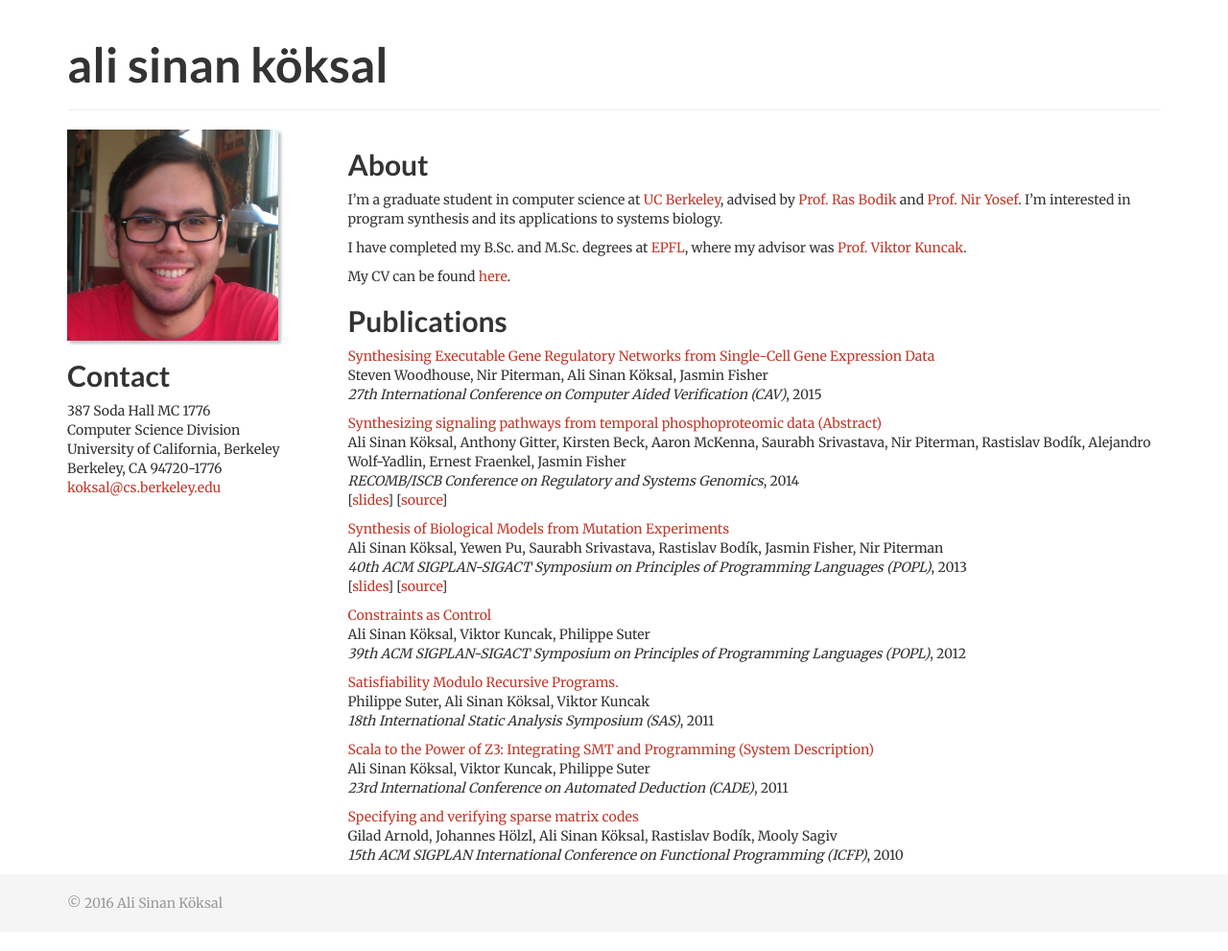
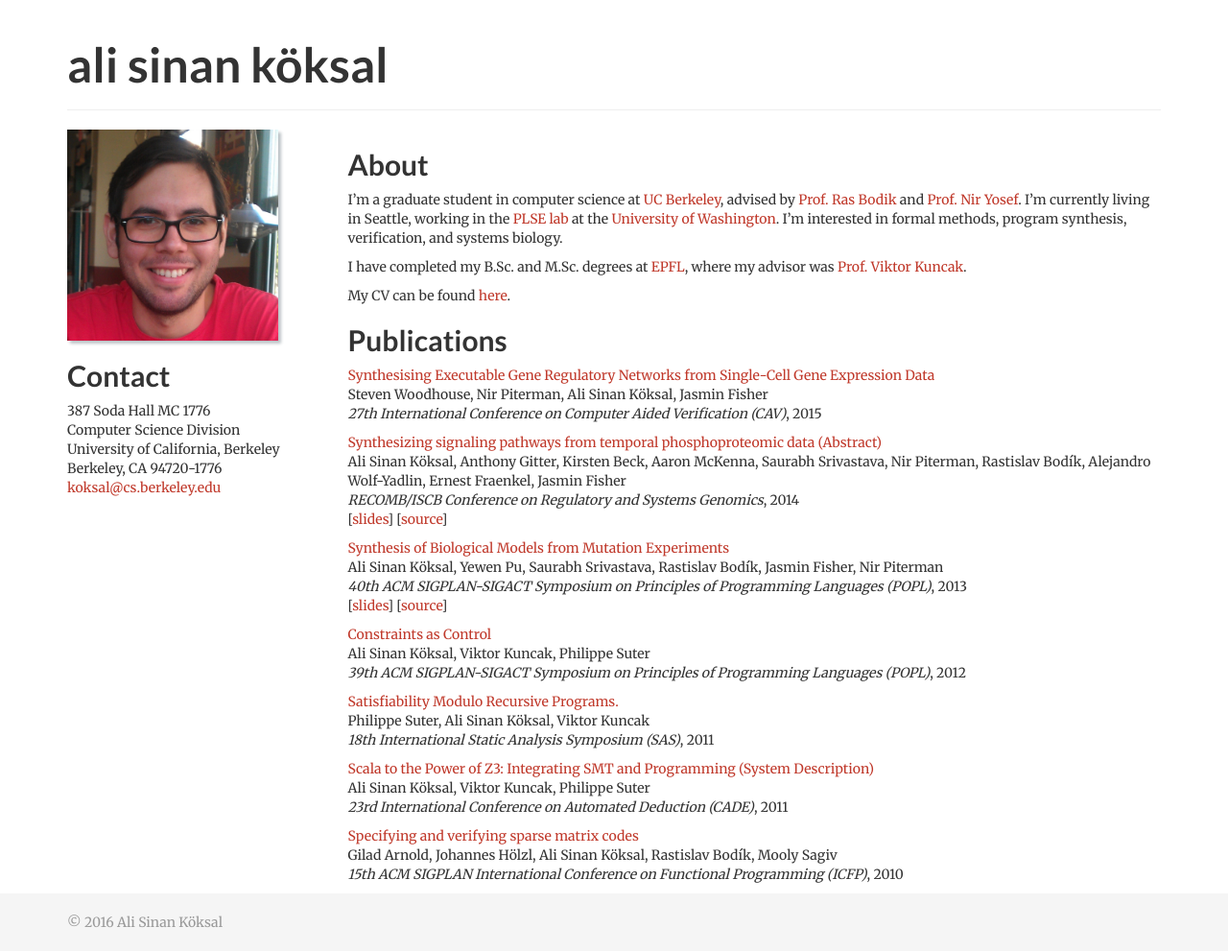
Before and after one commit to koksal/koksal.github.io, a Jekyll site: the page built from index.md, in a window 1280 px wide. Shown: the whole page at 96% size. Built offline with Jekyll 4.4.1, drawn with Linux system fonts in a browser that asks for light colours; comment, search, counter and statistics services are not loaded.

Commit message:
Update index.md

```diff
--- a/index.md
+++ b/index.md
@@ -3,12 +3,9 @@
 ---
 
 
-I'm a graduate student in computer science at [UC Berkeley], advised
-by [Prof. Ras Bodik][bodik] and [Prof. Nir Yosef][yosef]. I'm interested in program synthesis and its
-applications to systems biology.
+I'm a graduate student in computer science at [UC Berkeley], advised by [Prof. Ras Bodik][bodik] and [Prof. Nir Yosef][yosef]. I'm currently living in Seattle, working in the [PLSE lab][plse] at the [University of Washington][uw]. I'm interested in formal methods, program synthesis, verification, and systems biology.
 
-I have completed my B.Sc. and M.Sc. degrees at [EPFL], where my advisor was
-[Prof. Viktor Kuncak][kuncak].
+I have completed my B.Sc. and M.Sc. degrees at [EPFL], where my advisor was [Prof. Viktor Kuncak][kuncak].
 
 My CV can be found [here][CV].
 
@@ -18,3 +15,5 @@
 [yosef]: http://www.cs.berkeley.edu/~niryosef
 [kuncak]: http://lara.epfl.ch/~kuncak
 [CV]: cv.pdf
+[plse]: http://uwplse.org/
+[uw]: https://www.cs.washington.edu/
```
